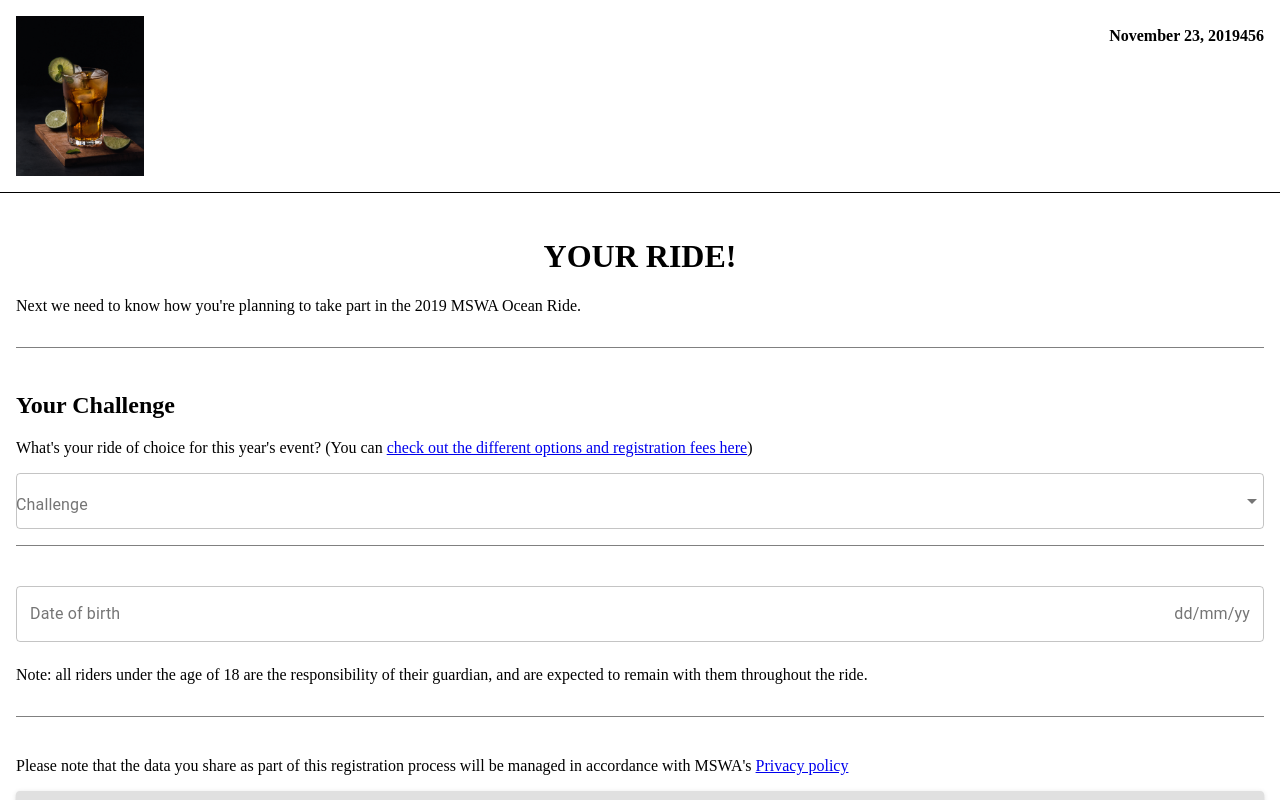
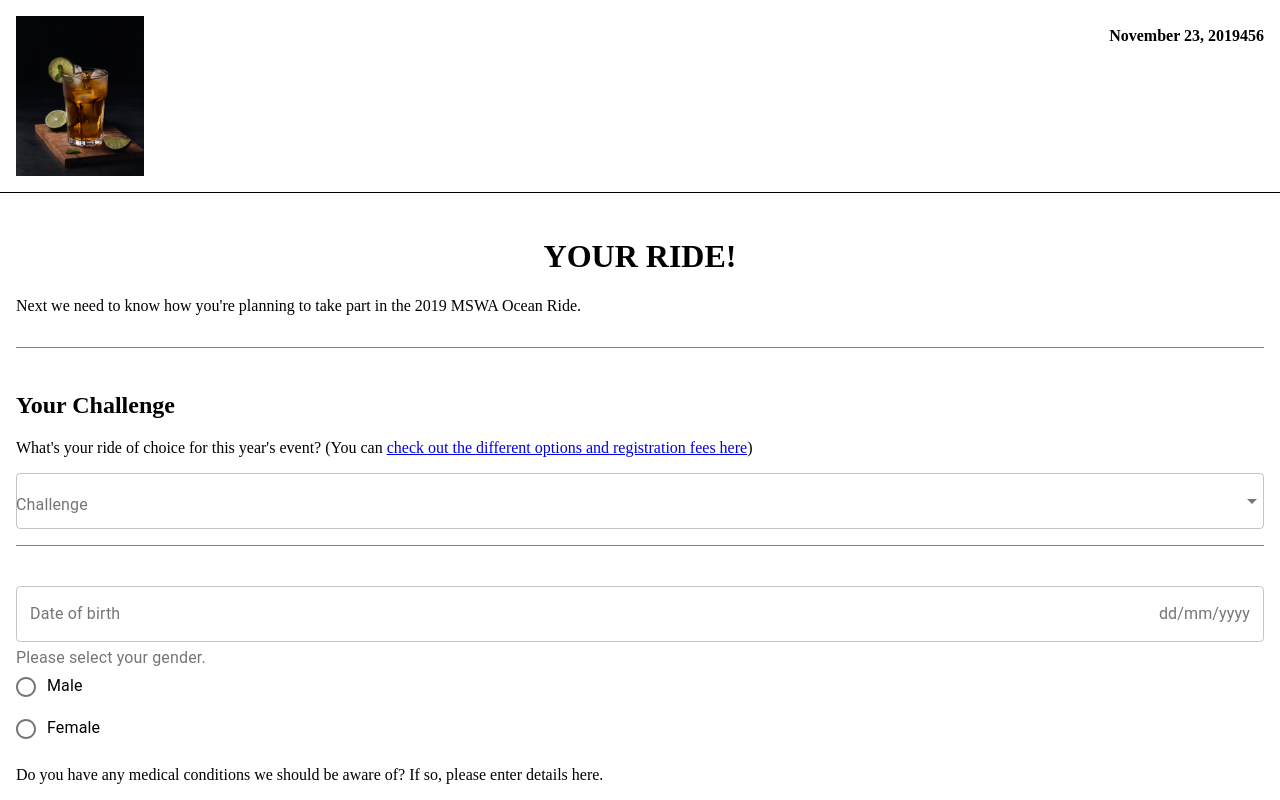
Before and after one commit to KevinFreistroffer/6stepform, a React (Create React App) app: page / in a window 1280 px wide. Built offline with nearby package versions, Linux system fonts and the light colour scheme.

Commit message:
Date of birth regular expression. YourPlan component created with radio inputs

```diff
--- a/src/components/Step2/components/YourChallenge.js
+++ b/src/components/Step2/components/YourChallenge.js
@@ -9,7 +9,7 @@ import MenuItem from '@material-ui/core/MenuItem';
 export const YourChallenge = props => {
 
 	return (
-		<div className="password section">
+		<div className="your-challenge section">
 			<h2 className="section--title">Your Challenge</h2>
 			<p>
 			What's your ride of choice for this year's event? (You can <a href="https://mswaoceanride.org.au/about/event-information" target="_blank">check out the different options and registration fees here</a>)
--- a/src/components/Step2/components/YourDetails.js
+++ b/src/components/Step2/components/YourDetails.js
@@ -3,10 +3,14 @@ import TextField from "@material-ui/core/TextField";
 import FormControl from "@material-ui/core/FormControl";
 import { Formik, Field, ErrorMessage } from "formik";
 import InputAdornment from "@material-ui/core/InputAdornment";
+import Radio from "@material-ui/core/Radio";
+import RadioGroup from "@material-ui/core/RadioGroup";
+import FormLabel from "@material-ui/core/FormLabel";
+import FormControlLabel from "@material-ui/core/FormControlLabel";
 
 export const YourDetails = props => {
 	return (
-		<div className="<your-details></your-details> section">
+		<div className="your-details section">
 			<FormControl fullWidth={true}>
 				<TextField
 					type="text"
@@ -21,7 +25,7 @@ export const YourDetails = props => {
 					InputProps={{
 						endAdornment: (
 							<InputAdornment position="end">
-								dd/mm/yy
+								dd/mm/yyyy
 							</InputAdornment>
 						)
 					}}
@@ -31,11 +35,55 @@ export const YourDetails = props => {
 						{props.errors.dateOfBirth}
 					</div>
 				)}
-				<p className="dob-helper-text">
+				{props.dateOfBirth && 				<p className="dob-helper-text">
 					<span>Note:</span> all riders under the age of 18 are the
 					responsibility of their guardian, and are expected to remain
 					with them throughout the ride.
+				</p>}
+			</FormControl>
+
+			<FormControl component="fieldset" fullWidth={true}>
+				<RadioGroup
+					aria-label="Gender"
+					name="gender"
+					value={props.gender}
+					onChange={props.handleOnChange}
+				>
+					<FormLabel component="legend">
+						Please select your gender.
+					</FormLabel>
+					<FormControlLabel
+						value="male"
+						control={<Radio />}
+						label="Male"
+					/>
+					<FormControlLabel
+						value="female"
+						control={<Radio />}
+						label="Female"
+					/>
+				</RadioGroup>
+				{props.errors.gender && props.touched.gender && (
+					<div className="error-message">{props.errors.gender}</div>
+				)}
+			</FormControl>
+
+			<FormControl fullWidth={true}>
+				<p className="dob-helper-text">
+					Do you have any medical conditions we should be aware of? If
+					so, please enter details here.
 				</p>
+				<TextField
+					type="text"
+					label="Medical conditions"
+					placeholder="Medical conditions (optional)"
+					name="medicalConditions"
+					value={props.medicalConditions}
+					onChange={props.handleOnChange}
+					onBlur={props.handleBlur}
+					margin="normal"
+					variant="outlined"
+				/>
 			</FormControl>
 		</div>
 	);
--- /dev/null
+++ b/src/components/Step2/components/YourPlan.js
@@ -0,0 +1,44 @@
+import React, { useEffect, useState } from "react";
+import TextField from '@material-ui/core/TextField';
+import FormControl from '@material-ui/core/FormControl';
+import InputLabel from '@material-ui/core/InputLabel';
+import OutlinedInput from '@material-ui/core/OutlinedInput';
+import Radio from "@material-ui/core/Radio";
+import RadioGroup from "@material-ui/core/RadioGroup";
+import FormLabel from "@material-ui/core/FormLabel";
+import FormControlLabel from "@material-ui/core/FormControlLabel";
+import Select from '@material-ui/core/Select';
+import MenuItem from '@material-ui/core/MenuItem';
+
+export const YourPlan = props => {
+
+	return (
+		<div className="your-plan section">
+			<h2 className="section--title">How are you planning to take part</h2>
+			<FormControl component="fieldset" fullWidth={true}>
+				<RadioGroup
+					aria-label="How are you planning to take part?"
+					name="plan"
+					value={props.plan}
+					onChange={props.handleOnChange}
+				>
+					<FormControlLabel
+						value="on-my-own"
+						control={<Radio />}
+						label="On my own (you can join a team later if you wish)"
+					/>
+					<FormControlLabel
+						value="female"
+						control={<><Radio /> fjdals</>}
+						label="I want to join an existing team"
+					/>
+				</RadioGroup>
+				{props.errors.gender && props.touched.gender && (
+					<div className="error-message">{props.errors.gender}</div>
+				)}
+			</FormControl>
+		</div>
+	);
+};
+
+export default YourPlan;
--- a/src/components/Step2/index.js
+++ b/src/components/Step2/index.js
@@ -3,6 +3,7 @@ import * as styles from "./styles.scss";
 import StepHeader from "../StepHeader";
 import YourChallenge from "./components/YourChallenge";
 import YourDetails from "./components/YourDetails";
+import YourPlan from "./components/YourPlan";
 import NextButton from "./components/NextButton";
 import { Formik, Form, ErrorMessage } from "formik";
 import validator from "validator";
@@ -12,9 +13,13 @@ class Step2 extends Component {
         super(props);
 
         this.state = {
-            challenge: "",
-            dateOfBirth: ""
+            challenge: '',
+            dateOfBirth: '',
+            gender: ''
         };
+
+        this.dobPattern = new RegExp("^((0?[1-9]|1[012])[- /.](0?[1-9]|[12][0-9]|3[01])[- /.](19|20)?[0-9]{2})*$")
+
     }
 
     handleNextStep = () => {
@@ -48,7 +53,7 @@ class Step2 extends Component {
     };
 
     render() {
-        const { challenge, dateOfBirth } = this.state;
+        const { challenge, dateOfBirth, gender } = this.state;
 
         return (
             <div id="step-2" className="step" styles={styles}>
@@ -63,7 +68,8 @@ class Step2 extends Component {
                     <Formik
                         initialValues={{
                             challenge,
-                            dateOfBirth
+                            dateOfBirth,
+                            gender
                         }}
                         validate={values => {
                             let errors = {};
@@ -76,6 +82,30 @@ class Step2 extends Component {
                             if (!values.dateOfBirth) {
                                 errors.dateOfBirth =
                                     "Date of birth is required.";
+                            // TODO: add logic checking if the date numbers are valid ie the day is not 35 or something
+                            } else if (!this.dobPattern.test(values.dateOfBirth)) {
+                                errors.dateOfBirth = "Please enter a valid date of birth."
+                            } else if (challenge) {
+                                const age = 2019 - values.dateOfBirth.split('/')[2];
+                                const challenge = values.challenge;
+                                if (age < 12) {
+                                    if (challenge === '10km' || challenge === '30km') {
+                                        errors.dateOfBirth = '* You must be 12 or over on 23 November 2019 to take part in this challenge'
+                                    }
+                                } else if (age < 16) {
+                                    if (challenge === '70km') {
+                                        errors.dateOfBirth = '* You must be 16 or over on 23 November 2019 to take part in this challenge'
+                                    }
+                                } else if (age < 18) {
+                                    if (challenge === '100km' || challenge === '120km') {
+                                        errors.dateOfBirth = '* You must be 18 or over on 23 November 2019 to take part in this challenge'
+                                    }
+                                }
+                            }
+
+                            if (!values.gender) {
+                                errors.gender =
+                                    "Gender is required.";
                             }
 
                             // if (!values.email) {
@@ -123,6 +153,14 @@ class Step2 extends Component {
                                 />
                                 <YourDetails
                                     dateOfBirth={values.dateOfBirth}
+                                    gender={values.gender}
+                                    errors={errors}
+                                    touched={touched}
+                                    handleOnChange={handleChange}
+                                    handleBlur={handleBlur}
+                                />
+                                <YourPlan
+                                    plan={values.plan}
                                     errors={errors}
                                     touched={touched}
                                     handleOnChange={handleChange}
```
